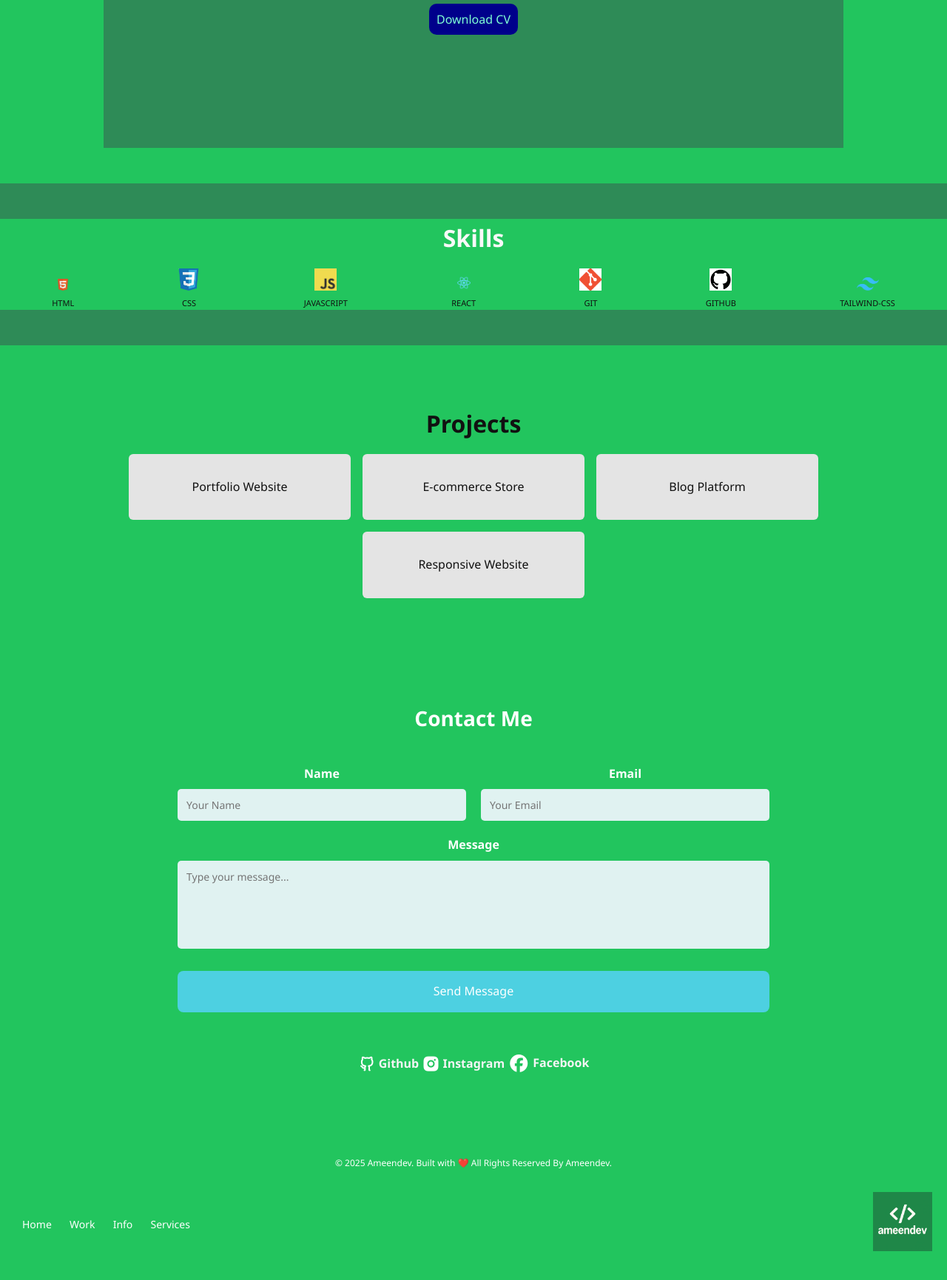
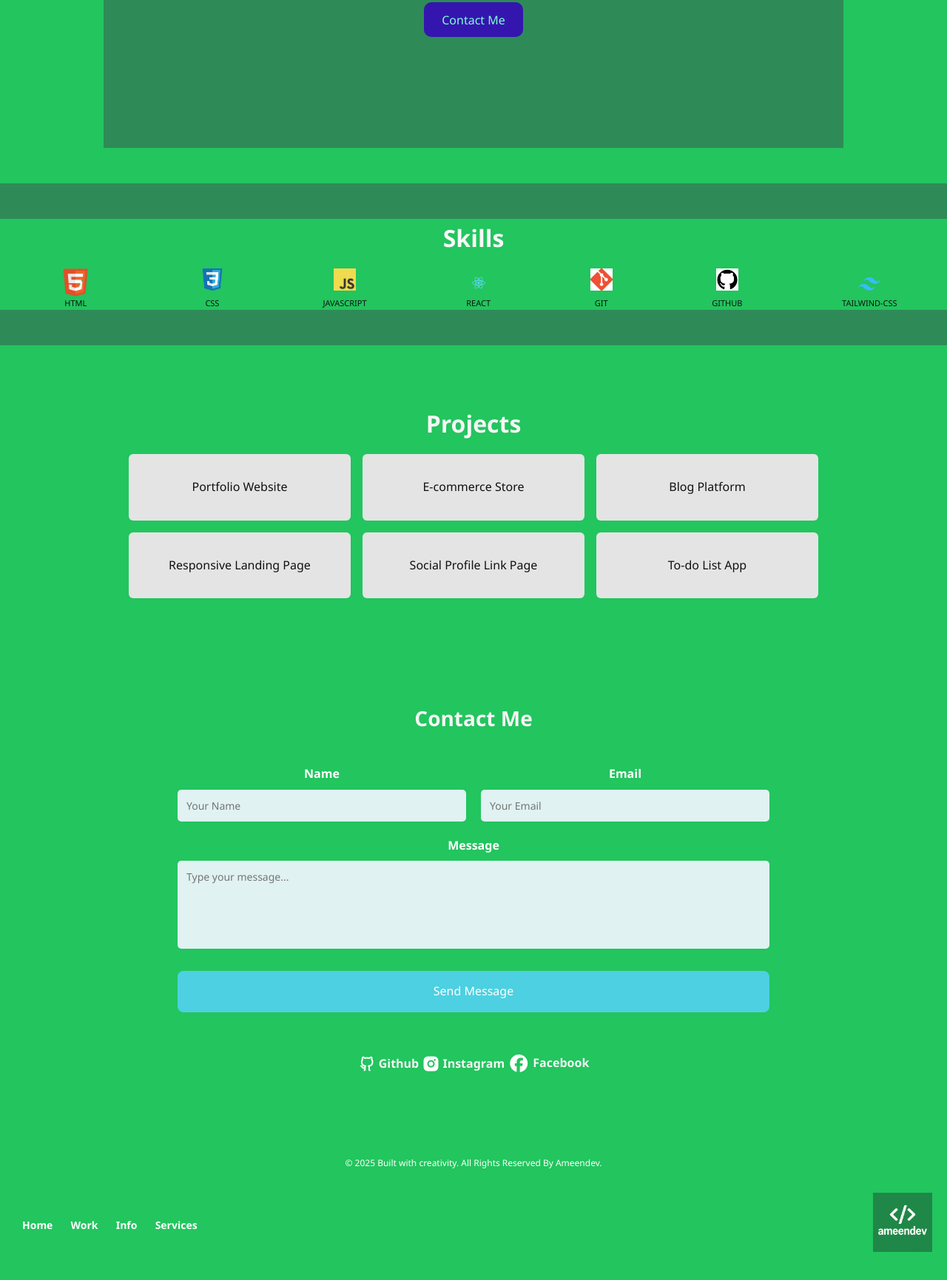
Before and after one commit to Ameendev10/Ameendevportfolio, a plain HTML site: page index.html in a window 1280 px wide. Shown: the part 991-2722 px from the top of the page at 74% size. Drawn offline with nearby package versions, Linux system fonts and the light colour scheme.

Commit message:
index.html style.css

```diff
--- a/index.html
+++ b/index.html
@@ -27,10 +27,10 @@
   </header>
   <section class="hero" id="home">
     <div class="container">
-      <a href=""><img src="./images/logo2.jpg" alt="logo"></a>
+      <img src="./images/logo2.jpg" alt="logo">
       <h1>Ameendev</h1>
       <p>Full-Stack Web Developer</p>
-      <a href="#contact" class="btn">Contact Me</a>
+      <a href="./images/Ariyo Al-ameen CV.pdf (2).pdf" download="" target="_blank" class="button about_button">Download CV</a>
     </div>
   </section>
 
@@ -41,7 +41,7 @@
       I specialize in HTML, CSS and Javascript with clean UI and smooth fuctionality.
       Passionate about solving real-world problems through clean, efficient code. </p>
 
-       <a href="./images/Ariyo Al-ameen CV.pdf (2).pdf" download="" target="_blank" class="button about_button">Download CV</a>
+      <a href="#contact" class="btn">Contact Me</a>
     </div>
   </section>
 
@@ -50,7 +50,7 @@
       <h2>Skills</h2>
        <div class="skills__content grid">
             <div class="skills__box">
-                 <img src="./Images/html-removebg-preview.png" alt="image" class="skills__img">
+                 <img src="./images/html-removebg-preview.png" alt="image" class="html">
                     <span class="skills__name">HTML</span>
             </div>
 
@@ -89,11 +89,13 @@
   <section class="projects" id="projects">
     <div class="container">
       <h2>Projects</h2>
-    <div class="project-grid">
+      <div class="project-grid">
         <div class="project-card">Portfolio Website</div>
         <div class="project-card">E-commerce Store</div>
         <div class="project-card">Blog Platform</div>
-        <div class="project-card">Responsive Website</div>
+        <div class="project-card">Responsive Landing Page</div>
+        <div class="project-card">Social Profile Link Page</div>
+        <div class="project-card">To-do List App</div>
       </div>
     </div>
   </section>
@@ -136,7 +138,7 @@
 
             </section>
   <footer class="footer">
-    <p class="copyright">&copy; 2025 Ameendev. Built with ❤️ All Rights Reserved By Ameendev.</p>
+    <p class="copyright"> &copy; 2025 Built with creativity. All Rights Reserved By Ameendev. </p>
 
     <div class="bottom-row">
         <div class="bottom-links">
--- a/style.css
+++ b/style.css
@@ -99,7 +99,7 @@ body {
   line-height: 1.6;
 }
 
-.container a img{
+.container img{
     width: 80px;
 }
 
@@ -180,6 +180,7 @@ section {
 h2 {
   font-size: 2rem;
   margin-bottom: 1rem;
+  color: whitesmoke;
 }
 
 .skills{
@@ -192,6 +193,9 @@ h2 {
 
 .skills h2{
    color: #f9f9f9;
+}
+.html{
+    width: 70px;
 }
 .skills__img {
   width: 30px;
@@ -309,7 +313,11 @@ textarea {
 .contact-social-link i {
   font-size: 1.5rem;
   color: #fff;
+  transition: color 0.4s;
   /* gap: 10em; */
+}
+.contact-social-link i:hover {
+  color: goldenrod;
 }
 .contact-social-link span {
   font-size: 1em;
@@ -341,8 +349,13 @@ textarea {
   color: white;
   text-decoration: none;
   font-size: 14px;
+  font-weight: bold;
+   transform: color 0.4s;
 }
+.bottom-links a:hover {
+  color: gold;
 
+}
 .footer-brand {
   font-weight: bold;
   padding: 10px 0;
```
